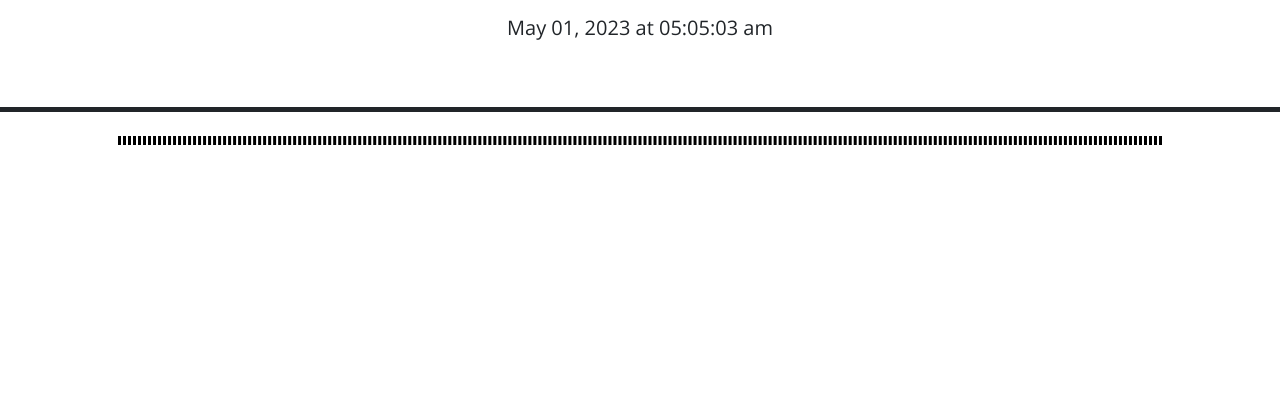
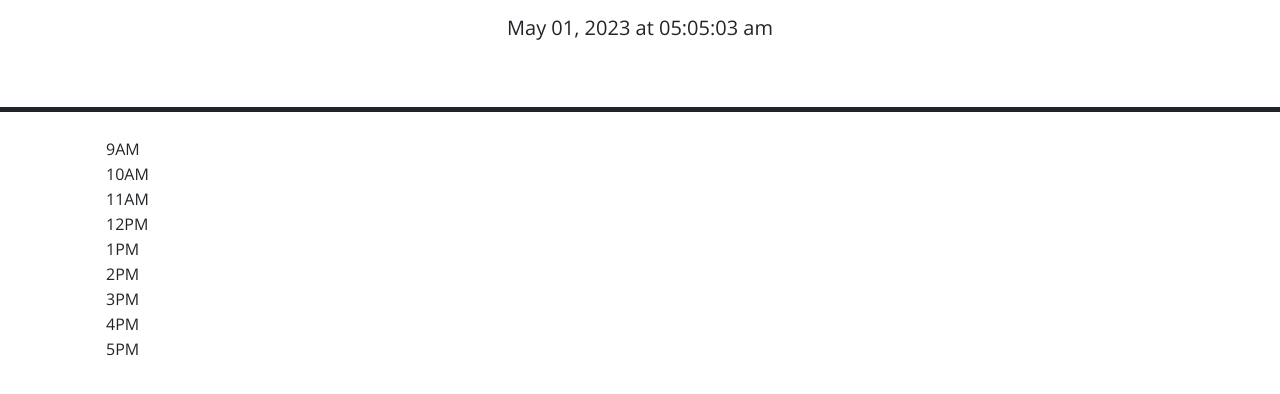
Before and after one commit to ryonerd79/Weekly-Challenge-Calendar-project, a plain HTML site: page index.html in a window 1280 px wide. Shown: the part 166-560 px from the top of the page. Drawn offline with nearby package versions, Linux system fonts and the light colour scheme.

Commit message:
added another array

```diff
--- a/02-Challenge/Develop/script.js
+++ b/02-Challenge/Develop/script.js
@@ -23,20 +23,38 @@ var arrayForHour = [
   pmHour5
 ];
 
+var arrayTime = [
+  "9AM",
+  "10AM",
+  "11AM",
+  "12PM",
+  "1PM",
+  "2PM",
+  "3PM",
+  "4PM",
+  "5PM"
+
+
+]
+
 var rightNow = dayjs().format('MMM DD, YYYY [at] hh:mm:ss a');
   $('#currentDay').text(rightNow);
 
+ $(function() {
+  for (i= 0; i < arrayForHour.length; i++ ) {
+    arrayForHour[i].attr('class', 'row time-block');
+    arrayForHour[i].text("Hello World");
+    var hour = arrayForHour[i];
+   };
 
+ });
 
 $(function () {
 
+  for (i= 0; i < arrayForHour.length; i++ ) {
+   arrayForHour[i].attr('class', 'row time-block')
+   arrayForHour[i].text(arrayTime[i]);
 
-
-
-   for (i= 0; i < arrayForHour.length; i++ ) {
-    arrayForHour.attr('class', 'row', 'time-block');
-    $('hour').text(arrayForHour);
-    var hour = arrayForHour[i];
    };
   // TODO: Add a listener for click events on the save button. This code should
   // use the id in the containing time-block as a key to save the user input in
--- a/index.html
+++ b/index.html
@@ -65,15 +65,15 @@
           <i class="fas fa-save" aria-hidden="true"></i>
         </button> -->
 
-        <div class ="hour"></div>
-        <div class ="hour"></div>
-        <div class ="hour"></div>
-        <div class ="hour"></div>
-        <div class ="hour"></div>
-        <div class ="hour"></div>
-        <div class ="hour"></div>
-        <div class ="hour"></div>
-        <div class ="hour"></div>
+        <div id="9AM" class ="hour"></div>
+        <div id="10AM" class ="hour"></div>
+        <div id="11AM" class ="hour"></div>
+        <div id="12PM" class ="hour"></div>
+        <div id="1PM" class ="hour"></div>
+        <div id="2PM" class ="hour"></div>
+        <div id="3PM" class ="hour"></div>
+        <div id="4PM" class ="hour"></div>
+        <div id="5PM" class ="hour"></div>
 
 
     <script src="https://code.jquery.com/jquery-3.4.1.min.js"></script>
```
